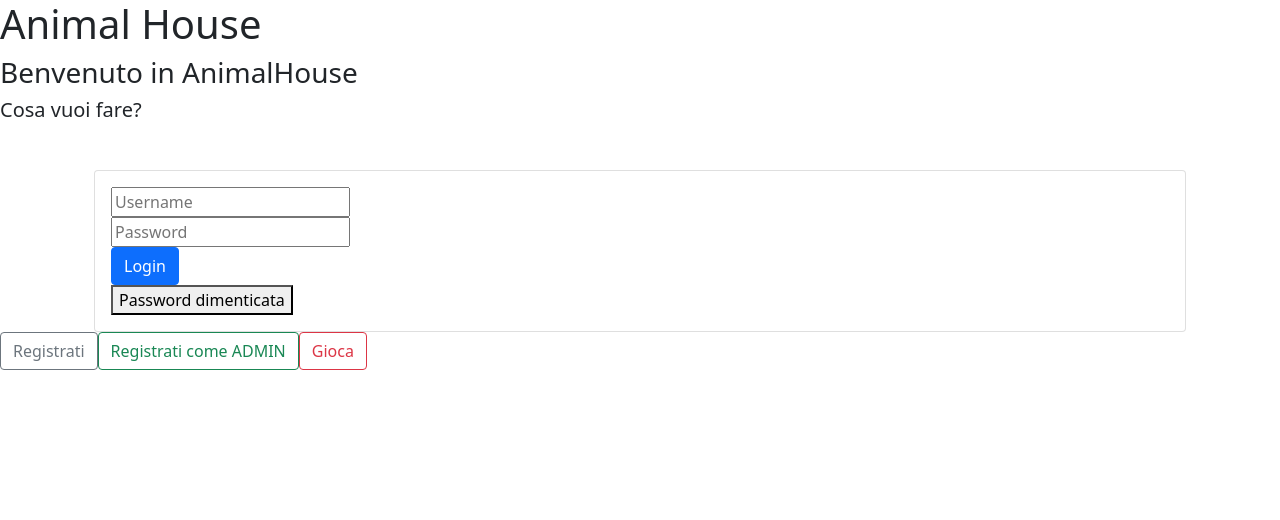
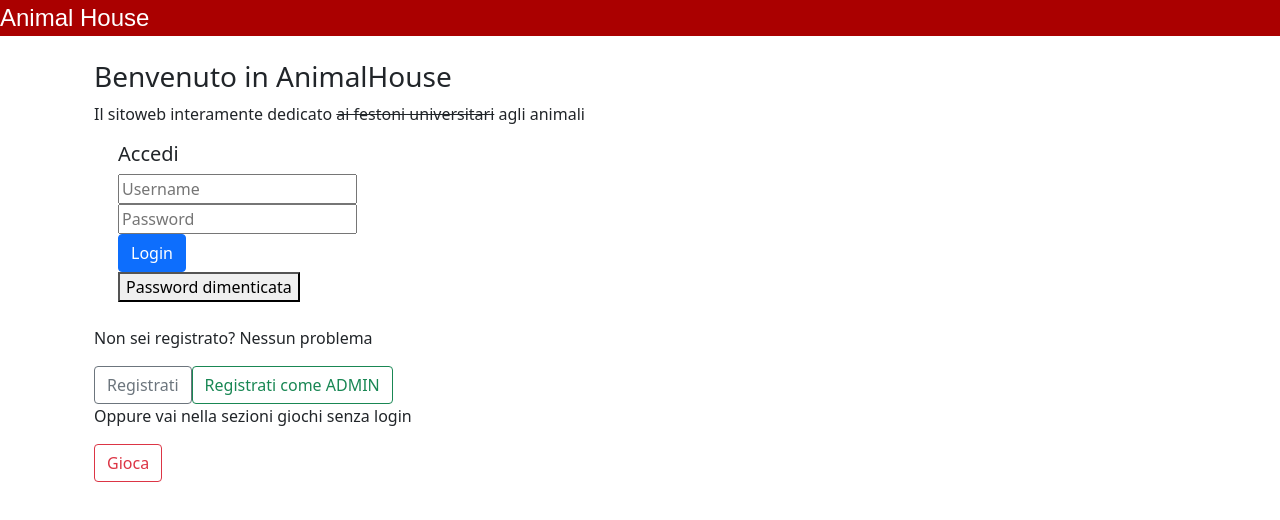
Before and after one commit to MrAlsi/AnimalHouse, an Angular app: page / in a window 1280 px wide. Shown: the top 520 px of the page. Built offline with nearby package versions, Linux system fonts and the light colour scheme.

Commit message:
un po' di grafica

```diff
--- a/src/app/giochi/giochi.component.html
+++ b/src/app/giochi/giochi.component.html
@@ -1 +1,5 @@
-<p>giochi works!</p>
+<app-titolo></app-titolo>
+<p>Benvenuto nella sezioni giochi di Animal House</p>
+<p>Giochi disponibili</p>
+<p>Memory</p>
+<p>Quanti ce ne sono</p>
--- a/src/app/login/login.component.html
+++ b/src/app/login/login.component.html
@@ -1,11 +1,9 @@
-<div class="container mt-5">
-    <div class="card">
-        <div class="card-body">
-            <form action="/login" method="POST">
-                <div class="form-group"><input class="input-fiel" type="text" placeholder="Username" name="name" /></div>
-                <div class="form-group"><input class="input-field" type="password" placeholder="Password" name="password" /></div><button class="btn btn-primary" type="submit">Login</button>
-            </form>
-            <button type="button">Password dimenticata</button>
-        </div>
-    </div>
+<div class="container mt-1">
+    <h5>Accedi</h5>
+    <form action="/login" method="POST">
+        <div class="form-group"><input class="input-fiel" type="text" placeholder="Username" name="name" /></div>
+        <div class="form-group"><input class="input-field" type="password" placeholder="Password" name="password" /></div>
+        <button class="btn btn-primary" type="submit">Login</button>
+    </form>
+    <button type="button">Password dimenticata</button>
 </div>
--- a/src/app/prima/prima.component.css
+++ b/src/app/prima/prima.component.css
@@ -2,3 +2,8 @@
     flex-direction: column;
 
 }
+
+#prima{
+    text-align: justify;
+    text-justify: inter-word;
+}
--- a/src/app/prima/prima.component.html
+++ b/src/app/prima/prima.component.html
@@ -1,9 +1,13 @@
-<h1>Animal House</h1>
-<h3>Benvenuto in AnimalHouse</h3>
-<h5>Cosa vuoi fare?</h5>
-<div class="bottoni">
-    <app-login> </app-login>
-    <button type="button" class="btn btn-outline-secondary" [routerLink]="['signup']">Registrati</button>
-    <button type="button" class="btn btn-outline-success"  [routerLink]="['signupAdmin']">Registrati come ADMIN</button>
-    <button type="button" class="btn btn-outline-danger" [routerLink]="['games']">Gioca</button>
+<app-titolo> </app-titolo>
+<div class="container mt-4" id="prima">
+    <h3>Benvenuto in AnimalHouse</h3>
+    <p>Il sitoweb interamente dedicato <del>ai festoni universitari</del> agli animali</p>
+    <div class="bottoni">
+        <app-login> </app-login> <br>
+        <p>Non sei registrato? Nessun problema</p>
+        <button type="button" class="btn btn-outline-secondary" [routerLink]="['signup']">Registrati</button>
+        <button type="button" class="btn btn-outline-success"  [routerLink]="['signupAdmin']">Registrati come ADMIN</button>
+        <p>Oppure vai nella sezioni giochi senza login</p>
+        <button type="button" class="btn btn-outline-danger" [routerLink]="['games']">Gioca</button>
+    </div>
 </div>
--- a/src/app/titolo/titolo.component.css
+++ b/src/app/titolo/titolo.component.css
@@ -0,0 +1,7 @@
+.titolo{
+    background-color: #AA0000;
+    color: white;
+    height:30%;
+    font-family: Arial, Helvetica, sans-serif;
+    font-size: x-large;
+}
--- a/src/app/titolo/titolo.component.html
+++ b/src/app/titolo/titolo.component.html
@@ -1 +1 @@
-<p>titolo works!</p>
+<div class="titolo">Animal House</div>
```
Also changed, not shown: .gitpod.yml (added), 1 other file (tests, documents, lock files or other folders).
